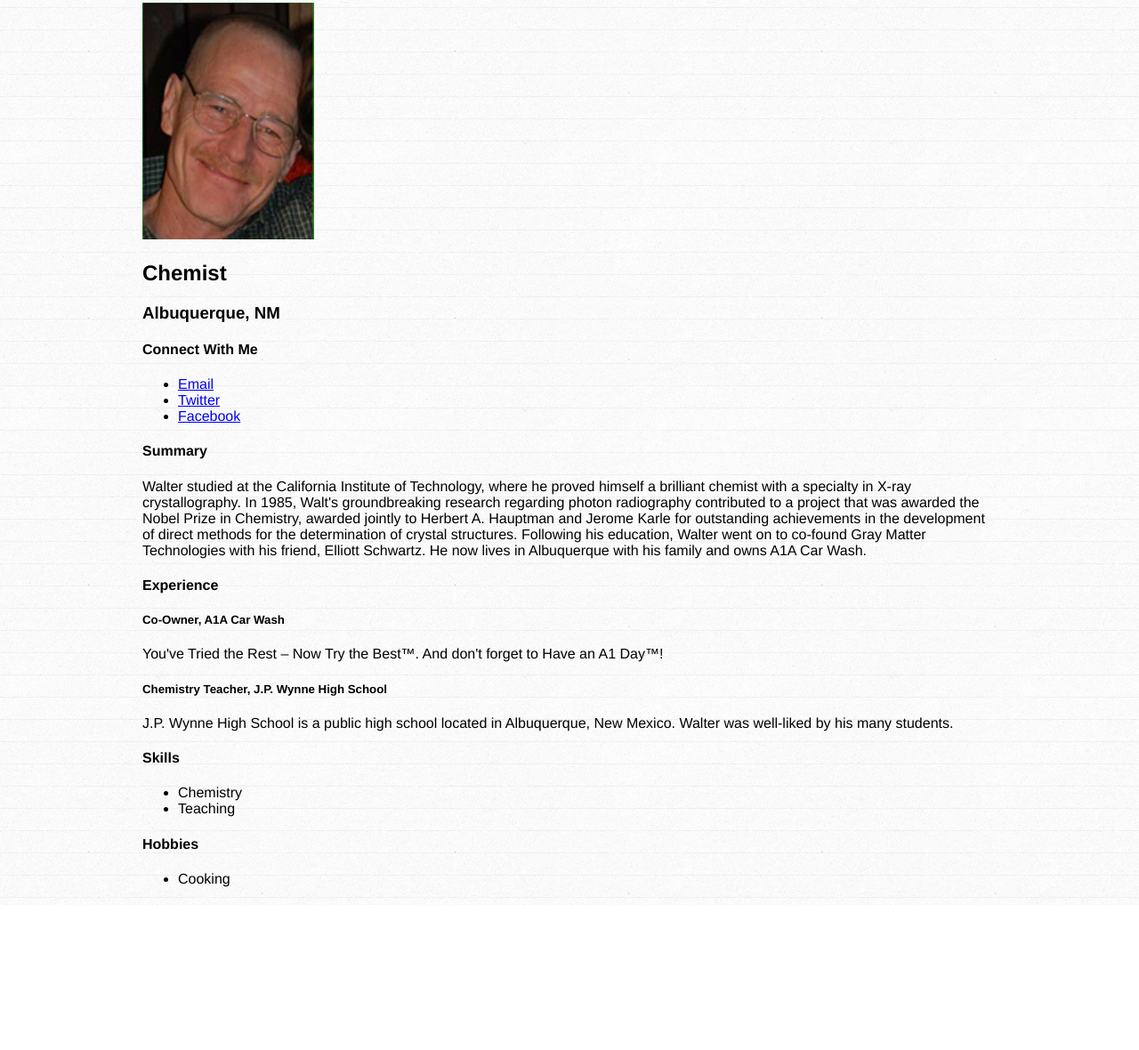
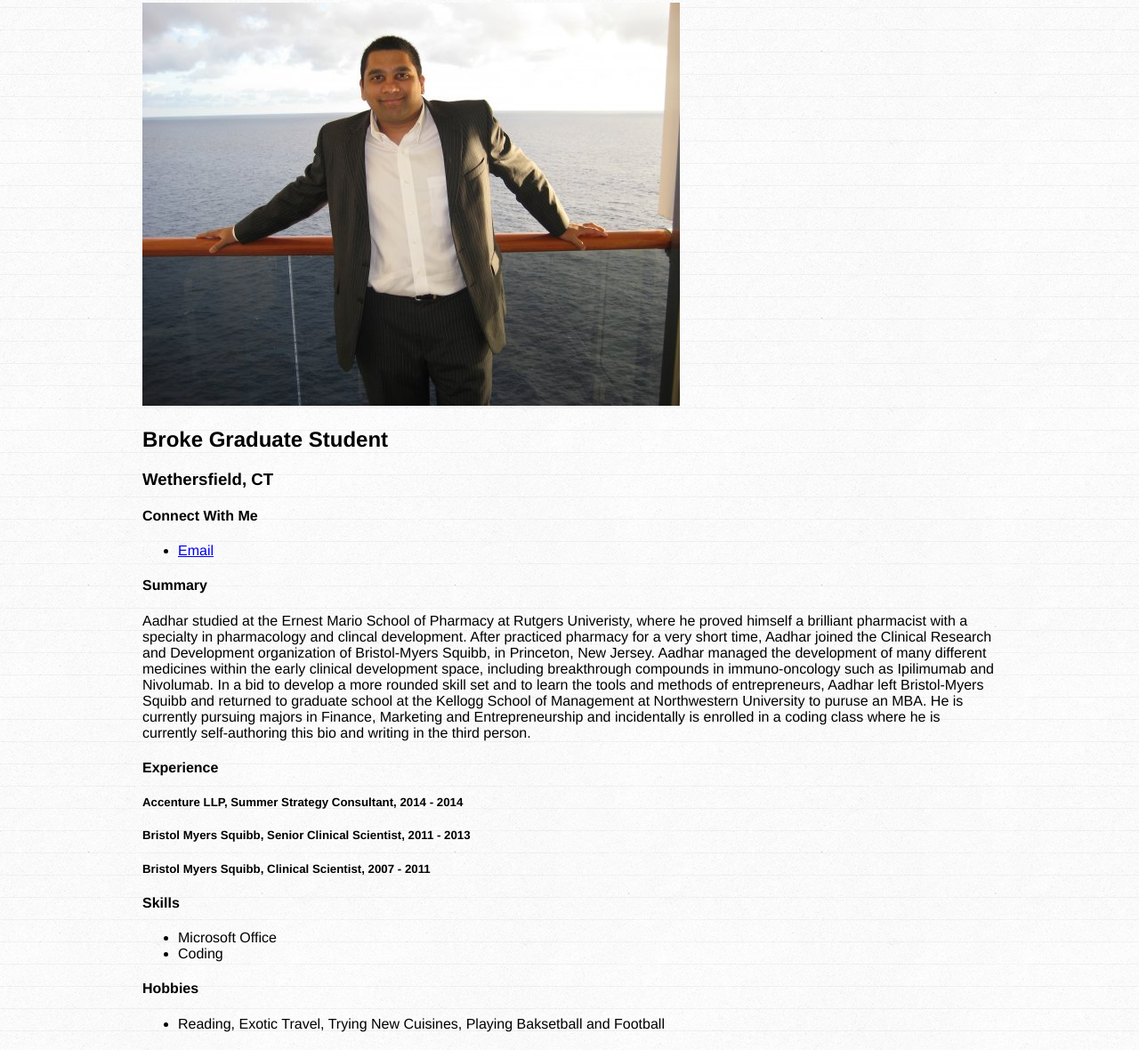
Before and after one commit to 1aadhar/1aadhar.github.io, a plain HTML site: page index.html in a window 1280 px wide. Shown: the part 77-1257 px from the top of the page at 89% size. Before the commit the page ends 1094 px from the top, so only its background shows below. Drawn offline with Linux system fonts and the light colour scheme.

Commit message:
About Me
About Me

```diff
--- a/index.html
+++ b/index.html
@@ -1,54 +1,47 @@
 <!DOCTYPE html>
 <html>
 <head>
-  <title>Walter White, Chemist</title>
+  <title>Aadhar Shah, runs evanston</title>
   <meta charset="UTF-8">
   <link rel="stylesheet" type="text/css" href="style.css">
 </head>
 <body>
   <div id="wrapper">
-    <h1>Walter White</h1>
+    <h1>Aadhar Shah</h1>
     <p>
-      <img src="walter.jpg">
+      <img src="314_637227608689_5985_n.jpg">
     </p>
-    <h2>Chemist</h2>
-    <h3>Albuquerque, NM</h3>
+    <h2>Broke Graduate Student</h2>
+    <h3>Wethersfield, CT</h3>
     <section>
       <h4>Connect With Me</h4>
       <ul>
-        <li><a href="mailto:walter@walterwhite.com">Email</a></li>
-        <li><a href="http://twitter.com/walterwhite">Twitter</a></li>
-        <li><a href="http://facebook.com/walterwhite">Facebook</a></li>
+        <li><a href="ashah2015@kellogg.northwestern.edu">Email</a></li>
       </ul>
     </section>
     <section>
       <h4>Summary</h4>
       <p>
-        Walter studied at the California Institute of Technology, where he proved himself a brilliant chemist with a specialty in X-ray crystallography. In 1985, Walt's groundbreaking research regarding photon radiography contributed to a project that was awarded the Nobel Prize in Chemistry, awarded jointly to Herbert A. Hauptman and Jerome Karle for outstanding achievements in the development of direct methods for the determination of crystal structures. Following his education, Walter went on to co-found Gray Matter Technologies with his friend, Elliott Schwartz. He now lives in Albuquerque with his family and owns A1A Car Wash.
+        Aadhar studied at the Ernest Mario School of Pharmacy at Rutgers Univeristy, where he proved himself a brilliant pharmacist with a specialty in pharmacology and clincal development. After practiced pharmacy for a very short time, Aadhar joined the Clinical Research and Development organization of Bristol-Myers Squibb, in Princeton, New Jersey. Aadhar managed the development of many different medicines within the early clinical development space, including breakthrough compounds in immuno-oncology such as Ipilimumab and Nivolumab. In a bid to develop a more rounded skill set and to learn the tools and methods of entrepreneurs, Aadhar left Bristol-Myers Squibb and returned to graduate school at the Kellogg School of Management at Northwestern University to puruse an MBA. He is currently pursuing majors in Finance, Marketing and Entrepreneurship and incidentally is enrolled in a coding class where he is currently self-authoring this bio and writing in the third person.
       </p>
     </section>
     <section>
       <h4>Experience</h4>
       <section>
-        <h5>Co-Owner, A1A Car Wash</h5>
-        <p>You've Tried the Rest – Now Try the Best™. And don't forget to Have an A1 Day™!</p>
-      </section>
-      <section>
-        <h5>Chemistry Teacher, J.P. Wynne High School</h5>
-        <p>J.P. Wynne High School is a public high school located in Albuquerque, New Mexico. Walter was well-liked by his many students.</p>
-      </section>
-    </section>
-    <section>
+        <h5>Accenture LLP, Summer Strategy Consultant, 2014 - 2014</h5>
+        <h5>Bristol Myers Squibb, Senior Clinical Scientist, 2011 - 2013</h5>
+        <h5>Bristol Myers Squibb, Clinical Scientist, 2007 - 2011</h5>
+         <section>
       <h4>Skills</h4>
       <ul>
-        <li>Chemistry</li>
-        <li>Teaching</li>
+        <li>Microsoft Office</li>
+        <li>Coding</li>
       </ul>
     </section>
     <section>
       <h4>Hobbies</h4>
       <ul>
-        <li>Cooking</li>
+        <li>Reading, Exotic Travel, Trying New Cuisines, Playing Baksetball and Football </li>
       </ul>
     </section>
   </div>
```
Also changed, not shown: 314_637227608689_5985_n.jpg (added).
